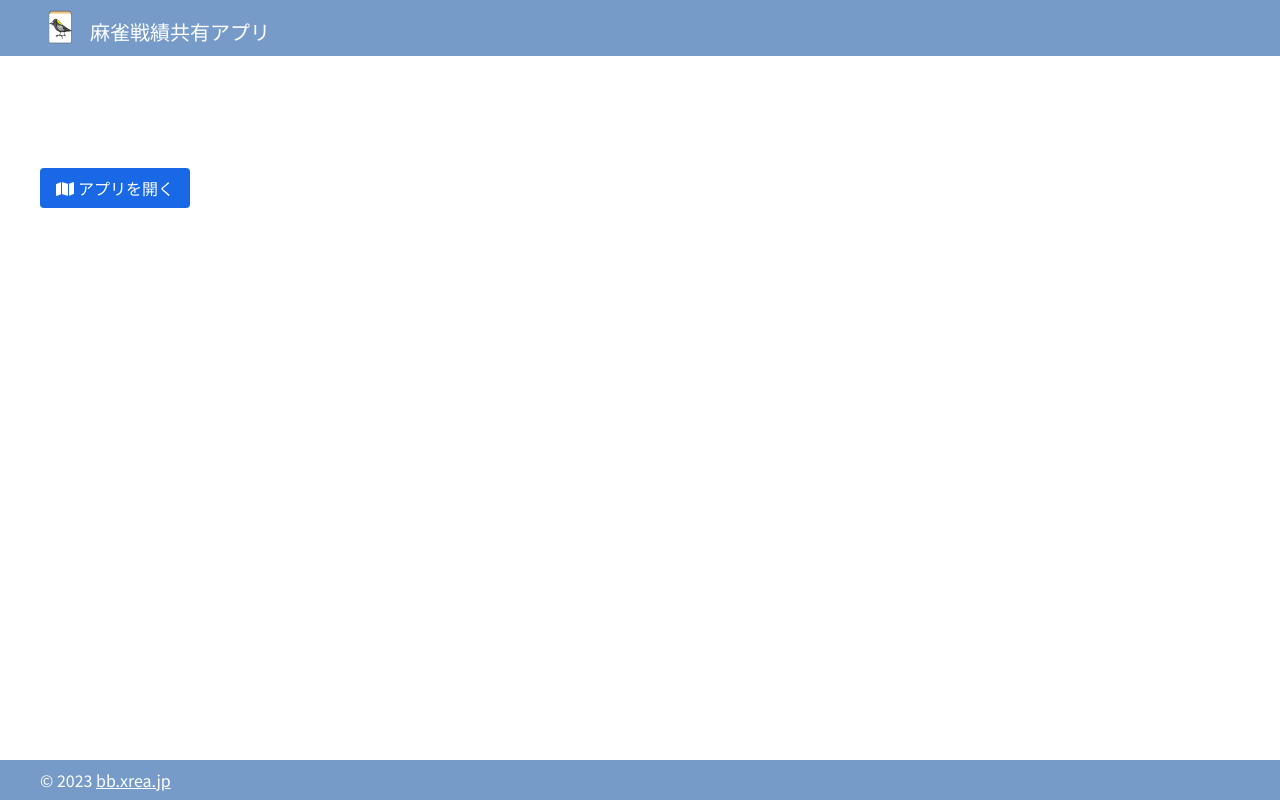
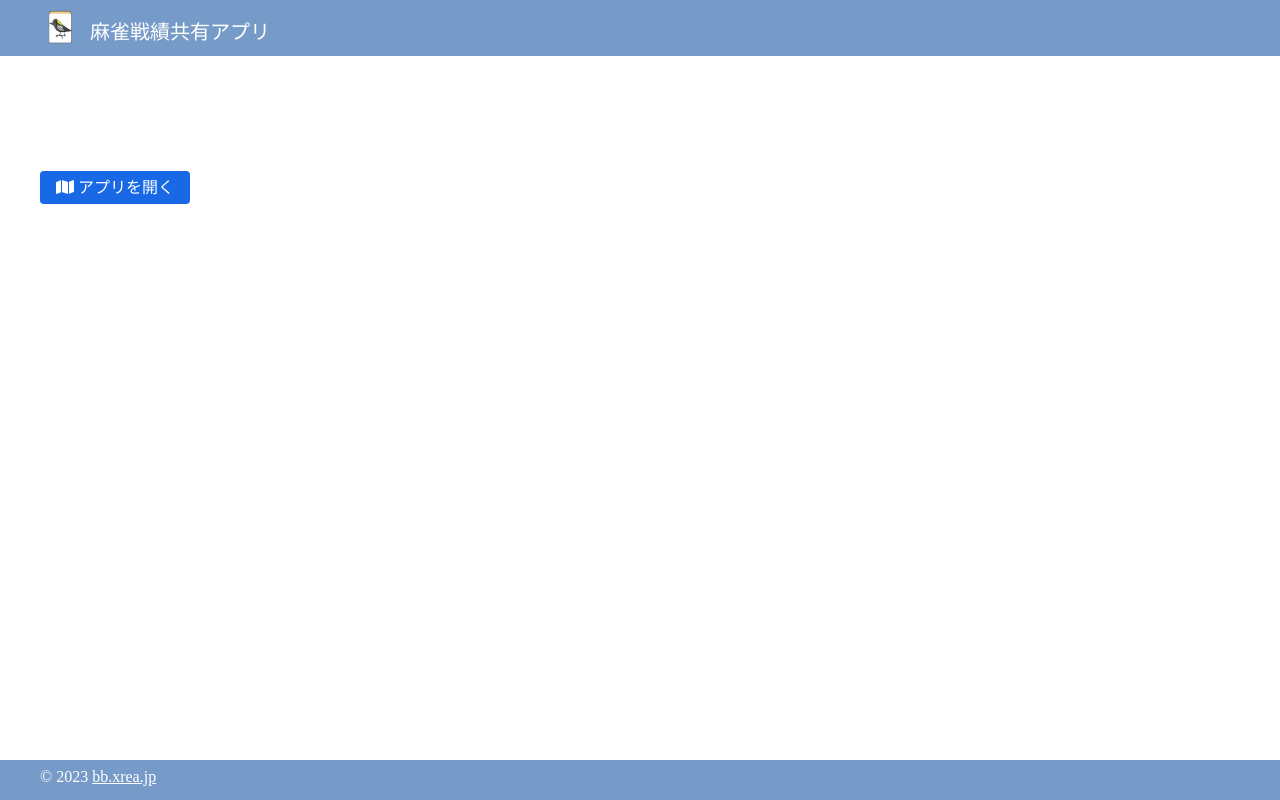
Before and after one commit to k7ubb/mahjonglog-react, a React (Vite) app: page / in a window 1280 px wide. Built offline with nearby package versions, Linux system fonts and the light colour scheme.

Commit message:
IndexのstyleをModule cssに変更

```diff
--- a/src/components/Presenter/IndexPage.css
+++ b/src/components/Pages/IndexPage.module.css
@@ -16,16 +16,17 @@
 
 html,
 body,
-#root {
+div:has(.indexPage),
+.indexPage {
 	height: 100%;
 }
 
-* {
+.indexPage .indexPage * {
 	font-family: 'Noto Sans JP', sans-serif;
 	color: var(--color-text-main);
 }
 
-body {
+.indexPage body {
 	background: var(--color-background);
 	margin-bottom: 0;
 	text-size-adjust: 100%;
@@ -34,7 +35,7 @@ body {
 
 /* -------- structure -------- */
 
-header {
+.indexPage header {
 	display: flex;
 	margin: -8px -8px 0;
 	padding: 8px max(8px, calc((100% - var(--width-main)) / 2 + 8px));
@@ -43,7 +44,7 @@ header {
 	box-sizing: border-box;
 }
 
-header a.sitename {
+.indexPage header .sitename {
 	display: flex;
 	height: 40px;
 	line-height: 48px;
@@ -52,12 +53,12 @@ header a.sitename {
 	color: var(--color-text-reversal);
 }
 
-header a.sitename img {
+.indexPage header .sitename img {
 	height: 100%;
 	margin-right: 10px;
 }
 
-header a.sitename i {
+.indexPage header .sitename i {
 	height: 40px;
 	line-height: 48px;
 	font-size: 30px;
@@ -66,16 +67,16 @@ header a.sitename i {
 }
 
 @media screen and (min-width: 800px) {
-	header details {
+	.indexPage header details {
 		display: none;
 	}
 
-	header nav {
+	.indexPage header nav {
 		display: flex;
 		margin-left: auto;
 	}
 
-	header nav a {
+	.indexPage header nav a {
 		margin-left: 16px;
 		height: 40px;
 		line-height: 48px;
@@ -85,15 +86,15 @@ header a.sitename i {
 }
 
 @media screen and (max-width: 801px) {
-	header nav {
+	.indexPage header nav {
 		display: none;
 	}
 
-	header details {
+	.indexPage header details {
 		display: contents;
 	}
 
-	header details summary::before {
+	.indexPage header details summary::before {
 		content: '\f0c9';
 		font-family: 'Font Awesome 5 Free';
 		font-weight: 900;
@@ -101,7 +102,7 @@ header a.sitename i {
 		color: var(--color-text-reversal);
 	}
 
-	header details summary {
+	.indexPage header details summary {
 		display: block;
 		margin-left: auto;
 		border: 1px solid var(--color-text-reversal);
@@ -113,11 +114,11 @@ header a.sitename i {
 		text-align: center;
 	}
 
-	header details summary::-webkit-details-marker {
+	.indexPage header details summary::-webkit-details-marker {
 		display: none;
 	}
 
-	header details summary + * {
+	.indexPage header details summary + * {
 		display: block;
 		position: absolute;
 		top: 56px;
@@ -125,7 +126,7 @@ header a.sitename i {
 		background: var(--color-main);
 	}
 
-	header details summary + * a {
+	.indexPage header details summary + * a {
 		display: block;
 		text-decoration: none;
 		color: var(--color-text-reversal);
@@ -133,7 +134,7 @@ header a.sitename i {
 	}
 }
 
-main {
+.indexPage main {
 	margin: var(--padding-y-main) 0;
 	padding: 0 calc((100% - var(--width-main)) / 2);
 	overflow: hidden;
@@ -144,7 +145,7 @@ main {
 	box-sizing: border-box;
 }
 
-footer {
+.indexPage footer {
 	margin: 0 -8px -8px;
 	padding: 8px max(8px, calc((100% - var(--width-main)) / 2 + 8px));
 	background: var(--color-main);
@@ -153,97 +154,97 @@ footer {
 	box-sizing: border-box;
 }
 
-footer a {
+.indexPage footer a {
 	color: var(--color-text-reversal);
 }
 
-footer a.icon::after {
+.indexPage footer a.icon::after {
 	content: '\f08e';
 	margin-left: 4px;
 	font-family: 'Font Awesome 5 Free';
 	font-weight: 900;
 }
 
-footer i {
+.indexPage footer i {
 	color: var(--color-text-reversal);
 	margin-left: 2px;
 }
 
 /* -------- modal dialog -------- */
-dialog {
+.indexPage dialog {
 	padding: 0;
 }
 
-dialog > div {
+.indexPage dialog > div {
 	padding: 16px;
 }
 
 /* -------- flex -------- */
 
 @media screen and (min-width: 800px) {
-	.flex {
+	.indexPage .flex {
 		display: flex;
 		gap: 32px;
 	}
 
-	.flex > * {
+	.indexPage .flex > * {
 		flex: 1;
 	}
 
-	.flex .sized {
+	.indexPage .flex .sized {
 		flex: initial;
 	}
 }
 
 @media screen and (max-width: 801px) {
-	.flex .sized {
+	.indexPage .flex .sized {
 		width: 100% !important;
 	}
 }
 
 /* -------- elements -------- */
 
-p,
-li {
+.indexPage p,
+.indexPage li {
 	line-height: 2em;
 }
 
-h1 {
+.indexPage h1 {
 	margin-top: 0;
 	color: var(--color-main);
 	font-size: 180%;
 }
 
-h1 .update {
+.indexPage h1 .update {
 	font-size: 50%;
 	font-weight: normal;
 }
 
-h2 {
+.indexPage h2 {
 	color: var(--color-main);
 }
 
-h1 ~ h2,
-h2 ~ h2 {
+.indexPage h1 ~ h2,
+.indexPage h2 ~ h2 {
 	margin-top: 64px;
 }
 
-h3 {
+.indexPage h3 {
 	margin-top: 0;
 }
 
-img.responsive {
+.indexPage img.responsive {
 	width: 100%;
 }
 
-div.info {
+.indexPage div.info {
 	background: var(--color-main3);
 	padding: 8px;
 	margin-bottom: 64px;
 	border-radius: 8px;
 }
 
-a.download_button {
+.indexPage a.download_button {
 	padding: 8px 16px;
 	border-radius: 4px;
 	color: var(--color-text-reversal);
@@ -251,31 +252,32 @@ a.download_button {
 	background: #1968e5;
 }
 
-a.download_button:hover {
+.indexPage a.download_button:hover {
 	background: #17459c;
 }
 
-a.download_button i {
+.indexPage a.download_button i {
 	color: var(--color-text-reversal);
 	margin-right: 4px;
 }
 
-form dt {
+.indexPage form dt {
 	float: left;
 }
 
-form dd {
+.indexPage form dd {
 	margin-left: 140px;
 	margin-bottom: 24px;
 }
 
-input:not([type='checkbox']):not([type='radio']):not([type='file']):not([type='hidden']):not([type='submit']):not([type='reset']):not([type='button']):not([type='image']) {
+.indexPage
+	input:not([type='checkbox']):not([type='radio']):not([type='file']):not([type='hidden']):not([type='submit']):not([type='reset']):not([type='button']):not([type='image']) {
 	font-size: 1em;
 	width: 200px;
 }
 
-input[type='button'],
-input[type='submit'] {
+.indexPage input[type='button'],
+.indexPage input[type='submit'] {
 	-webkit-apperapance: none;
 	padding: 4px 12px;
 	font-size: 16px;
@@ -284,7 +286,7 @@ input[type='submit'] {
 	background: var(--color-button-hover);
 }
 
-input[type='button']:hover,
-input[type='submit']:hover {
+.indexPage input[type='button']:hover,
+.indexPage input[type='submit']:hover {
 	background: var(--color-main);
 }
--- a/src/components/Pages/IndexPage.tsx
+++ b/src/components/Pages/IndexPage.tsx
@@ -1,18 +1,18 @@
 import { Link } from 'react-router-dom';
-import '../Presenter/IndexPage.css';
+import style from './IndexPage.module.css';
 
 export const IndexPage: React.FC = () => {
 	return (
-		<>
+		<div className={style.indexPage}>
 			<header>
-				<Link to="/" className="sitename">
+				<Link to="/" className={style.sitename}>
 					<img src="/icon.png" alt="sitelogo" />
 					麻雀戦績共有アプリ
 				</Link>
 			</header>
 			<main>
 				<p>
-					<Link to="/app" className="download_button">
+					<Link to="/app" className={style.download_button}>
 						<i className="fa-solid fa-map"></i>アプリを開く
 					</Link>
 				</p>
@@ -20,6 +20,6 @@ export const IndexPage: React.FC = () => {
 			<footer>
 				© 2023 <a href="https://bb.xrea.jp/">bb.xrea.jp</a>
 			</footer>
-		</>
+		</div>
 	);
 };
```
